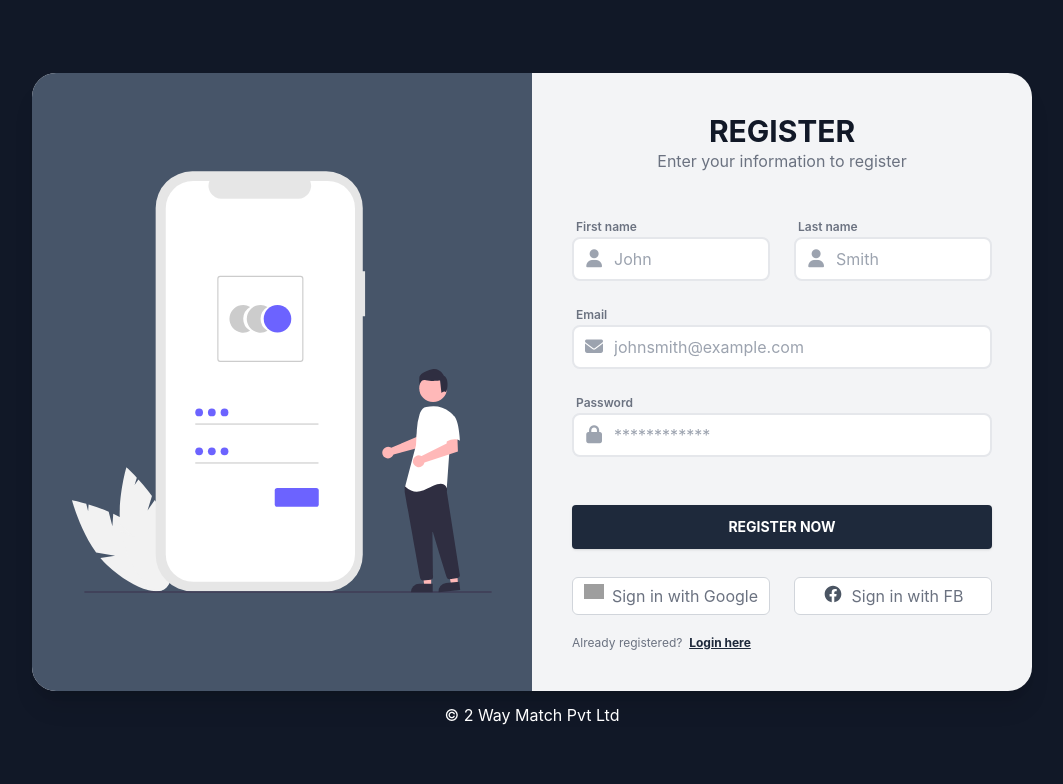
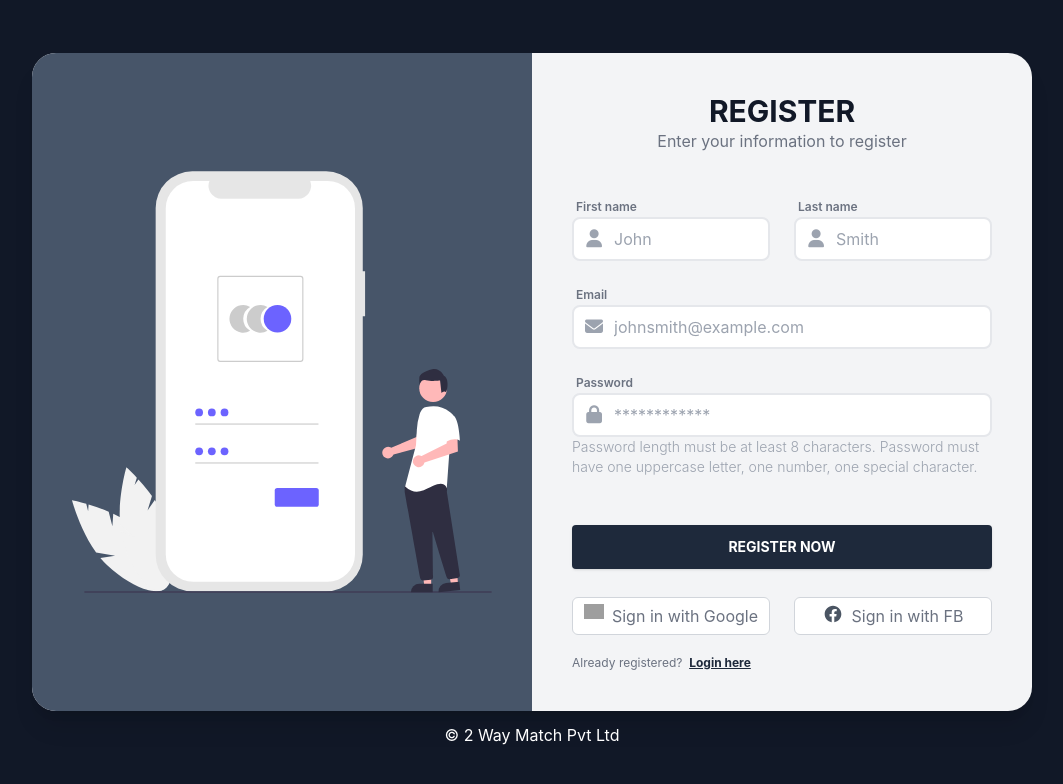
Before and after one commit to soumyadip001/2waymatch, a Next.js app: page /register in a window 1280 px wide. Shown: the top 784 px of the page, without its empty margins (108-1171 px from the left). Built offline with nearby package versions, Linux system fonts and the light colour scheme; grey boxes are pictures that could not be loaded.

Commit message:
added password help text

```diff
--- a/pages/register.js
+++ b/pages/register.js
@@ -183,7 +183,8 @@ function Register() {
               <div className="flex -mx-3">
                 <div className="w-full px-3 mb-12">
                   <label htmlFor="" className="text-xs font-semibold px-1">Password</label>
-                  <div className="flex">
+                  <div className='flex flex-col w-full items-start'>
+                    <div className="flex w-full">
                       <div
                         className="w-10 z-10 pl-1 text-center pointer-events-none flex items-center justify-center"
                       >
@@ -199,6 +200,10 @@ function Register() {
                         maxLength={50}
                         minLength={6}
                       />
+                    </div>
+                    <div className='font-light text-sm text-gray-400'>
+                      <span>Password length must be at least 8 characters. Password must have one uppercase letter, one number, one special character.</span>
+                    </div>
                   </div>
                 </div>
               </div>
```
Lines whose indentation alone changed are shown as unchanged.
